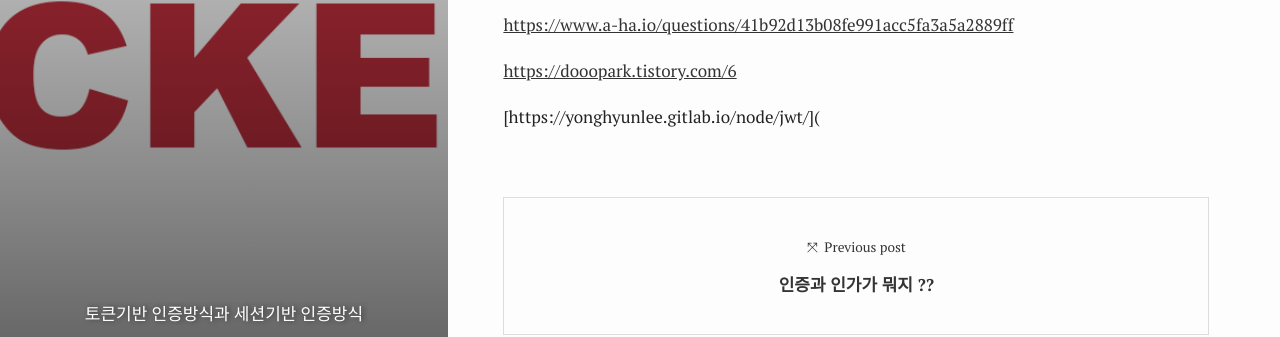
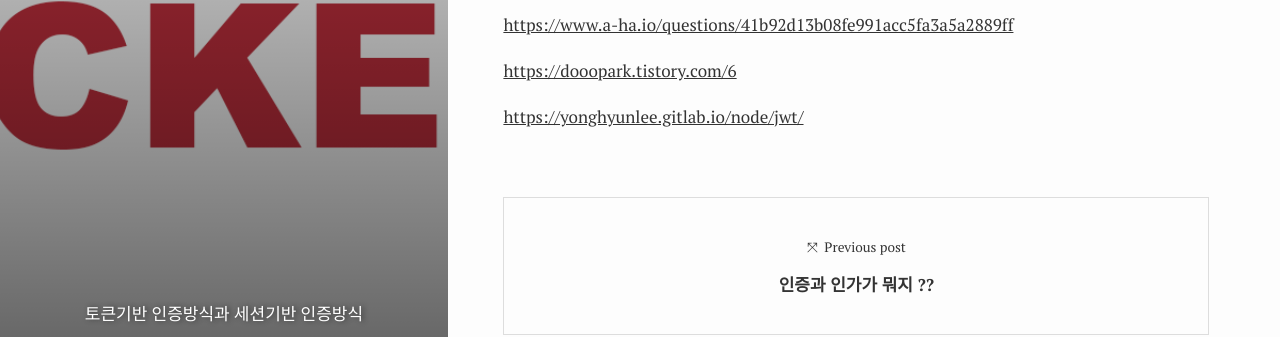
Before and after one commit to Err0rCode7/Err0rCode7.github.io, a Jekyll site: the page built from _posts/Backend/2021-05-06-토큰기반인증-세션기반인증.md, in a window 1280 px wide and 900 px high, scrolled down 7426 px. Shown: the part 374-711 px from the top of the window. Built offline with Jekyll 4.4.1, drawn with Linux system fonts in a browser that asks for light colours; comment, search, counter and statistics services are not loaded; some of the changed lines change nothing that is shown.

Commit message:
# Modify typo

```diff
--- a/_posts/Backend/2021-05-06-토큰기반인증-세션기반인증.md
+++ b/_posts/Backend/2021-05-06-토큰기반인증-세션기반인증.md
@@ -192,4 +192,4 @@ JWT는 내용을 해독해 볼 수 있으므로 중요한 데이터를 포함해
 
 [https://dooopark.tistory.com/6](https://dooopark.tistory.com/6)
 
-[https://yonghyunlee.gitlab.io/node/jwt/](
+[https://yonghyunlee.gitlab.io/node/jwt/](https://yonghyunlee.gitlab.io/node/jwt/)
```
